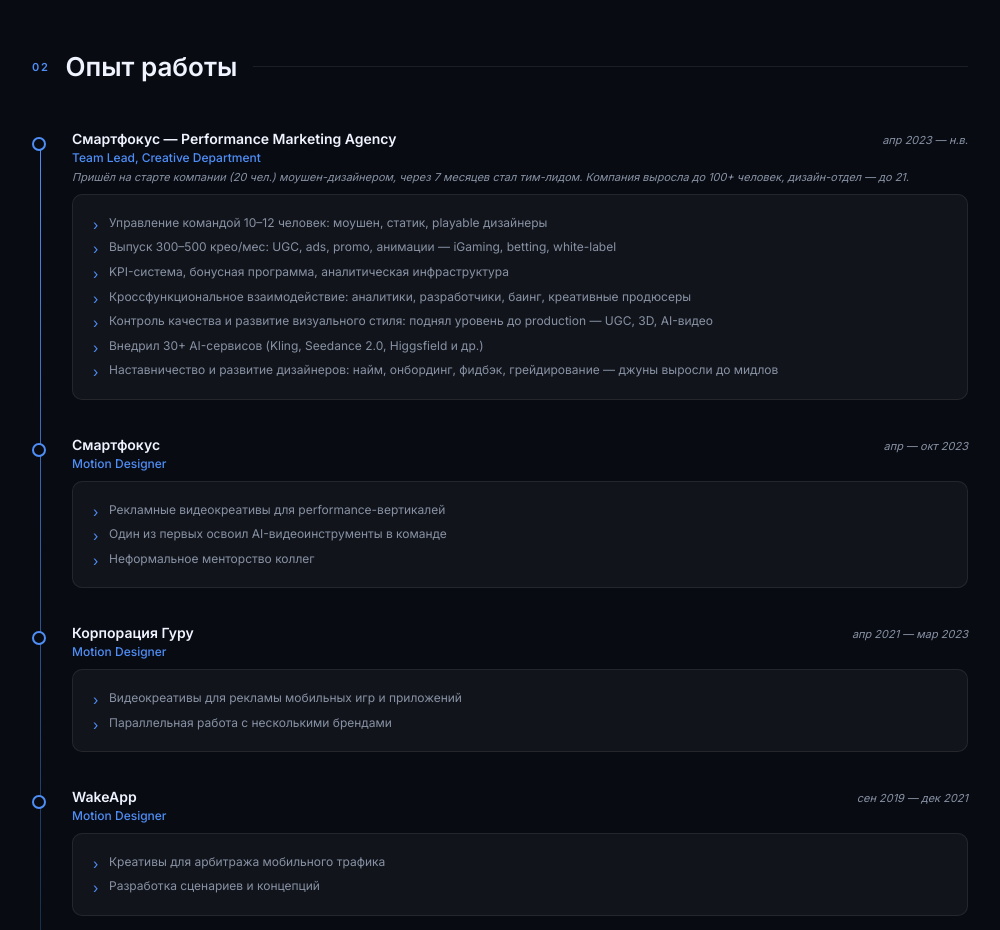
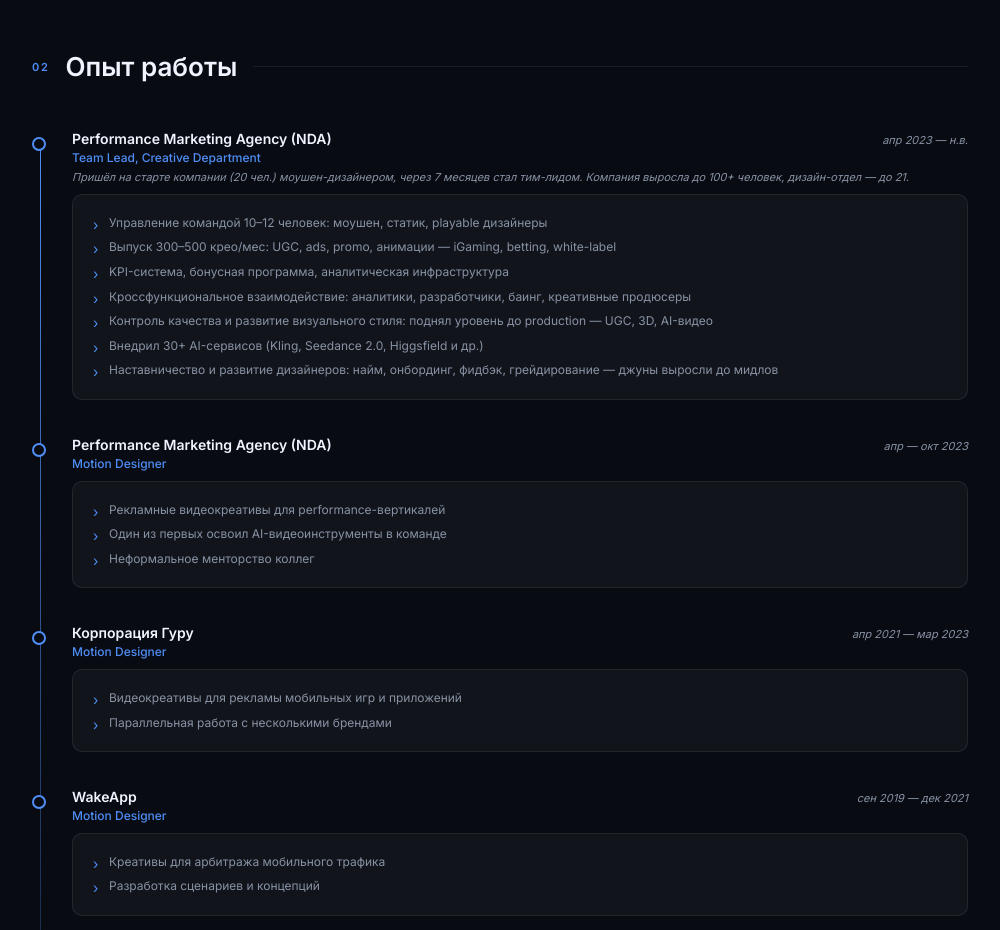
Before and after one commit to igorgromovworking/igorgromovworking.github.io, a plain HTML site: page team-lead.html in a window 1280 px wide. Shown: the part 1700-2630 px from the top of the page, without its empty margins (140-1140 px from the left). Drawn offline with Linux system fonts and the light colour scheme.

Commit message:
Update team-lead.html

```diff
--- a/team-lead.html
+++ b/team-lead.html
@@ -209,7 +209,7 @@ footer{border-top:1px solid var(--border);padding:2.5rem 2rem;display:flex;justi
   <div class="section-header"><span class="section-num">02</span><h2 class="section-title">Опыт работы</h2><div class="section-line"></div></div>
   <div class="timeline">
     <div class="tl-item"><div class="tl-dot"></div>
-      <div class="tl-head"><span class="tl-co">Смартфокус — Performance Marketing Agency</span><span class="tl-period">апр 2023 — н.в.</span></div>
+      <div class="tl-head"><span class="tl-co">Performance Marketing Agency (NDA)</span><span class="tl-period">апр 2023 — н.в.</span></div>
       <div class="tl-role">Team Lead, Creative Department</div>
       <div class="tl-note">Пришёл на старте компании (20 чел.) моушен-дизайнером, через 7 месяцев стал тим-лидом. Компания выросла до 100+ человек, дизайн-отдел — до 21.</div>
       <div class="tl-body"><ul>
@@ -223,7 +223,7 @@ footer{border-top:1px solid var(--border);padding:2.5rem 2rem;display:flex;justi
       </ul></div>
     </div>
     <div class="tl-item"><div class="tl-dot"></div>
-      <div class="tl-head"><span class="tl-co">Смартфокус</span><span class="tl-period">апр — окт 2023</span></div>
+      <div class="tl-head"><span class="tl-co">Performance Marketing Agency (NDA)</span><span class="tl-period">апр — окт 2023</span></div>
       <div class="tl-role">Motion Designer</div>
       <div class="tl-body"><ul>
         <li>Рекламные видеокреативы для performance-вертикалей</li>
```
